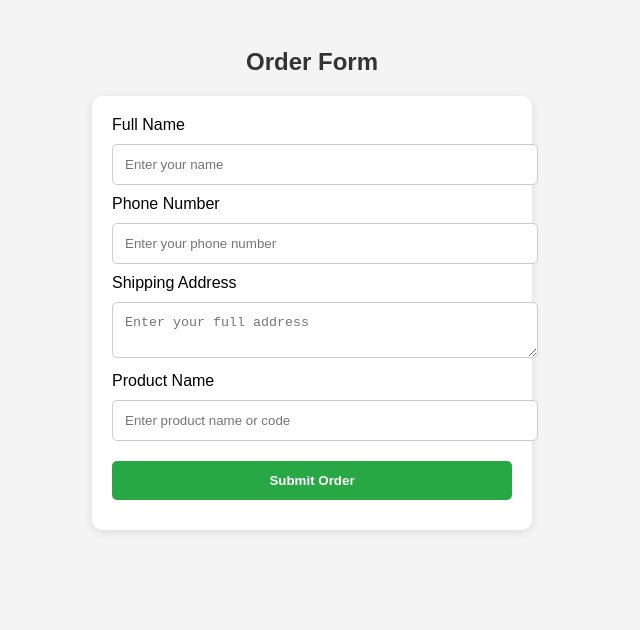
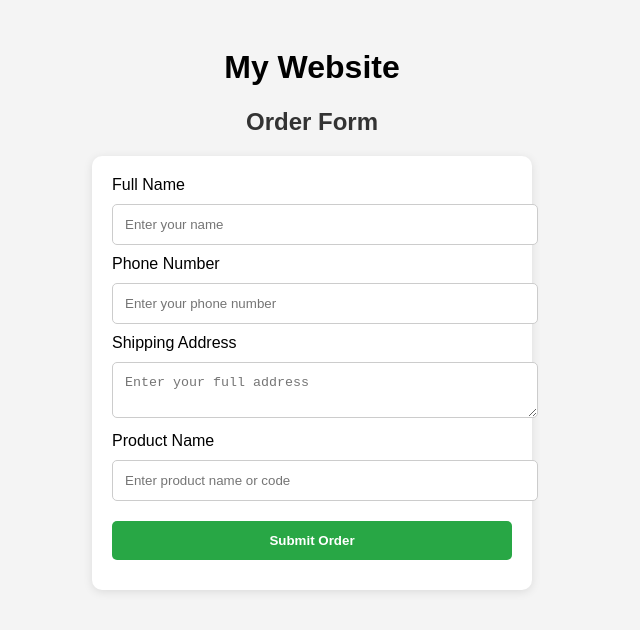
Before and after one commit to ami3776jin-hub/mywebsite, a plain HTML site: page index.html in a window 1280 px wide. Shown: the whole page, without its empty margins (328-968 px from the left). Drawn offline with Linux system fonts and the light colour scheme.

Commit message:
Update index.html

```diff
--- a/index.html
+++ b/index.html
@@ -68,6 +68,7 @@
   </script>
 </head>
 <body>
+<h1 style="Text-align:center;">My Website</h1>
 
   <h2>Order Form</h2>
 
```
